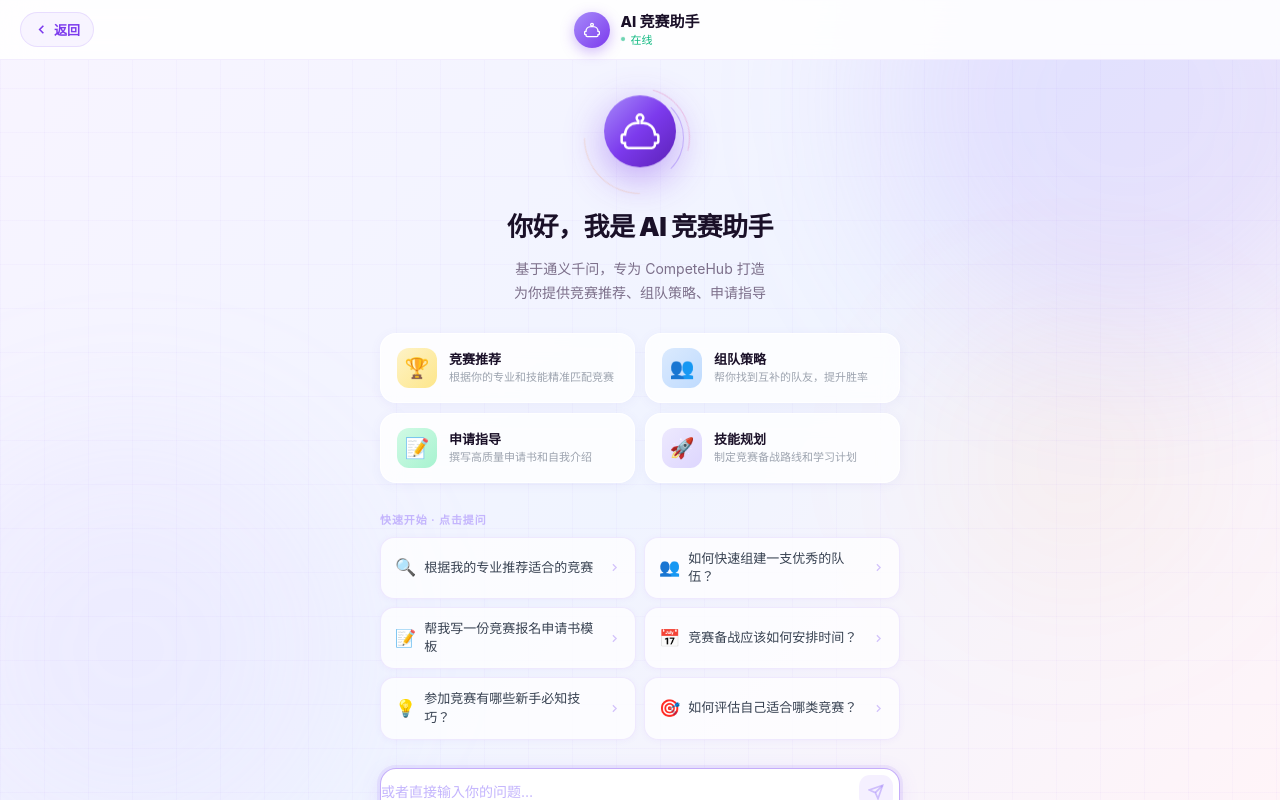
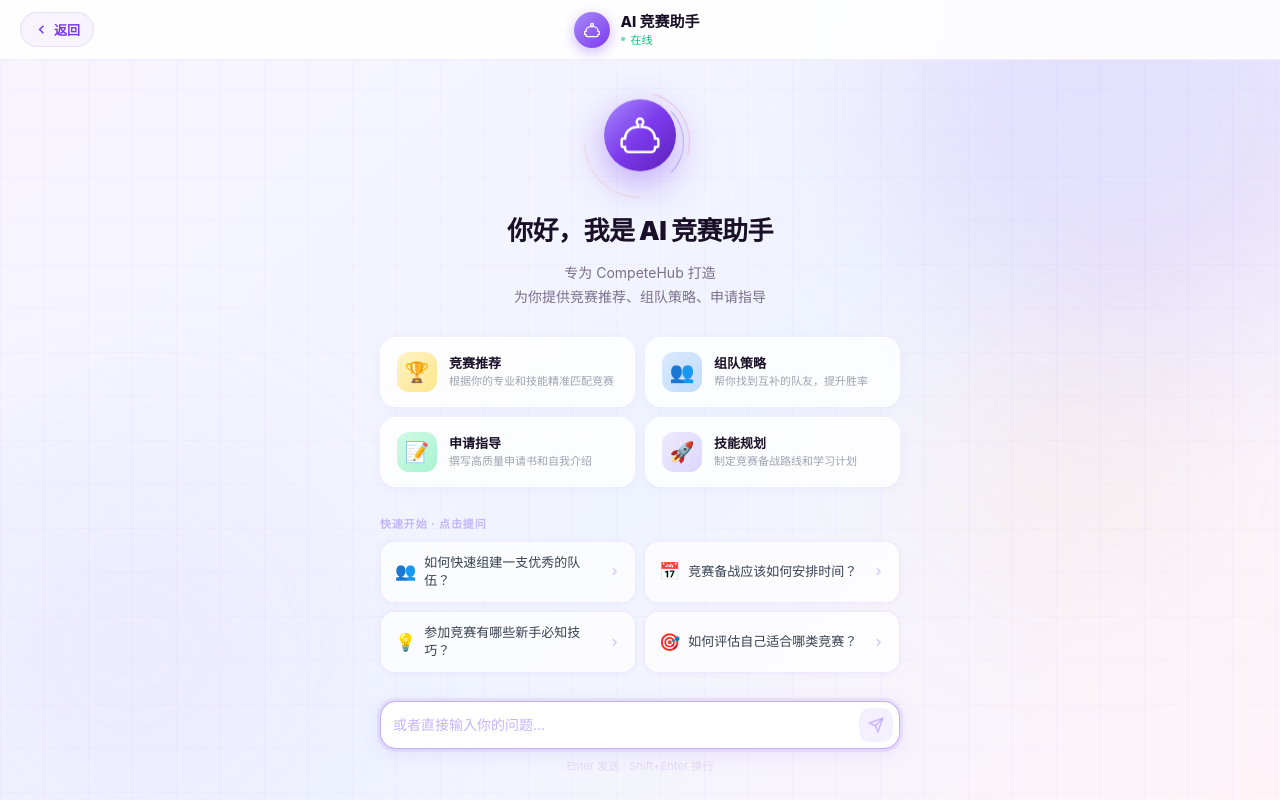
Before and after one commit to Yukinoshita-yume/team-link-web-app, a Vue app: page /ai-chat in a window 1280 px wide. Built offline with nearby package versions, Linux system fonts and the light colour scheme.

Commit message:
修复AI对话显示问题

```diff
--- a/src/components/AiChatPage.vue
+++ b/src/components/AiChatPage.vue
@@ -42,7 +42,7 @@
           </div>
 
           <h1 class="welcome-title">你好，我是 AI 竞赛助手</h1>
-          <p class="welcome-desc">基于通义千问，专为 CompeteHub 打造<br/>为你提供竞赛推荐、组队策略、申请指导</p>
+          <p class="welcome-desc">专为 CompeteHub 打造<br/>为你提供竞赛推荐、组队策略、申请指导</p>
         </div>
 
         <!-- 能力卡片展示 -->
@@ -253,9 +253,7 @@ const features = [
 ]
 
 const quickQuestions = [
-  { emoji: '🔍', text: '根据我的专业推荐适合的竞赛' },
   { emoji: '👥', text: '如何快速组建一支优秀的队伍？' },
-  { emoji: '📝', text: '帮我写一份竞赛报名申请书模板' },
   { emoji: '📅', text: '竞赛备战应该如何安排时间？' },
   { emoji: '💡', text: '参加竞赛有哪些新手必知技巧？' },
   { emoji: '🎯', text: '如何评估自己适合哪类竞赛？' },
@@ -971,7 +969,7 @@ onMounted(() => {
   font-size: 14px; color: #1a1028; background: transparent;
   font-family: inherit; line-height: 1.5;
   min-height: 22px; max-height: 130px;
-  padding: 0;
+  padding: 0 12px;
   align-self: center;
 }
 .the-input::placeholder { color: #c4b5fd; }
```
